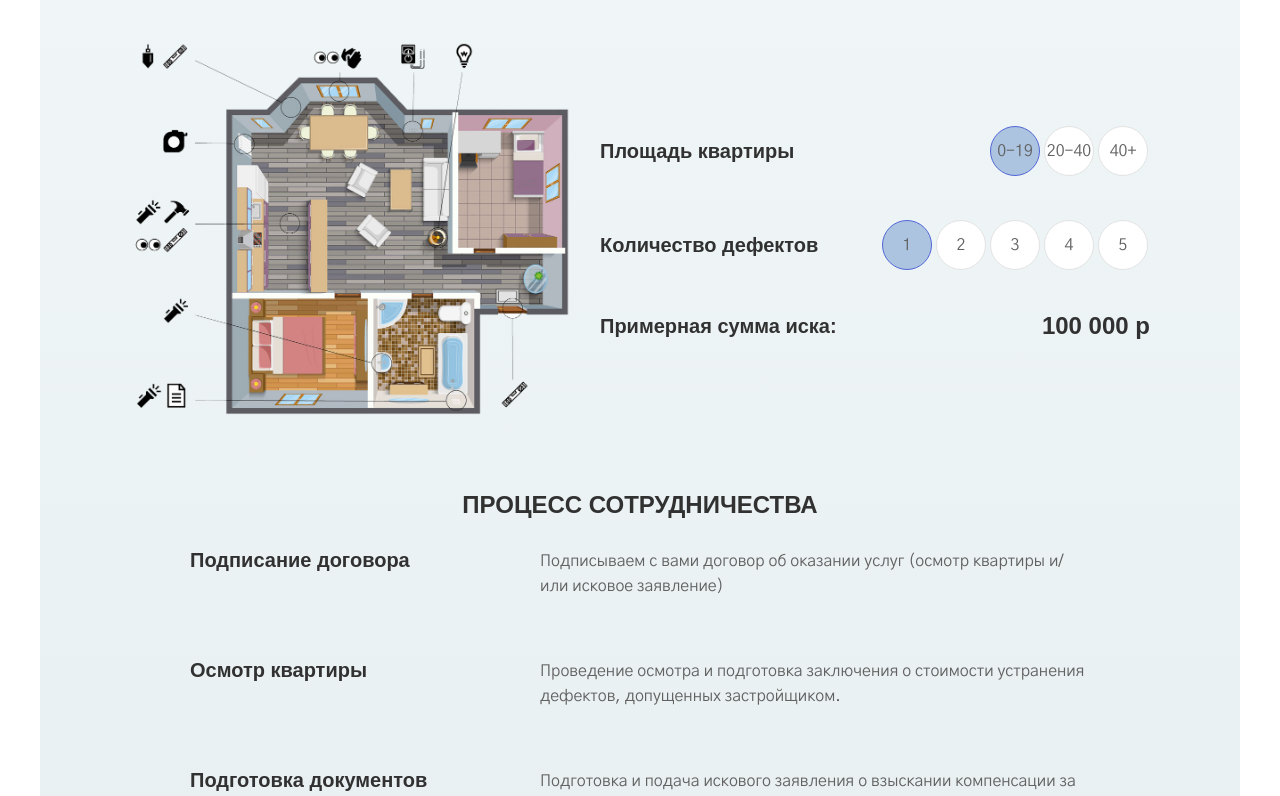
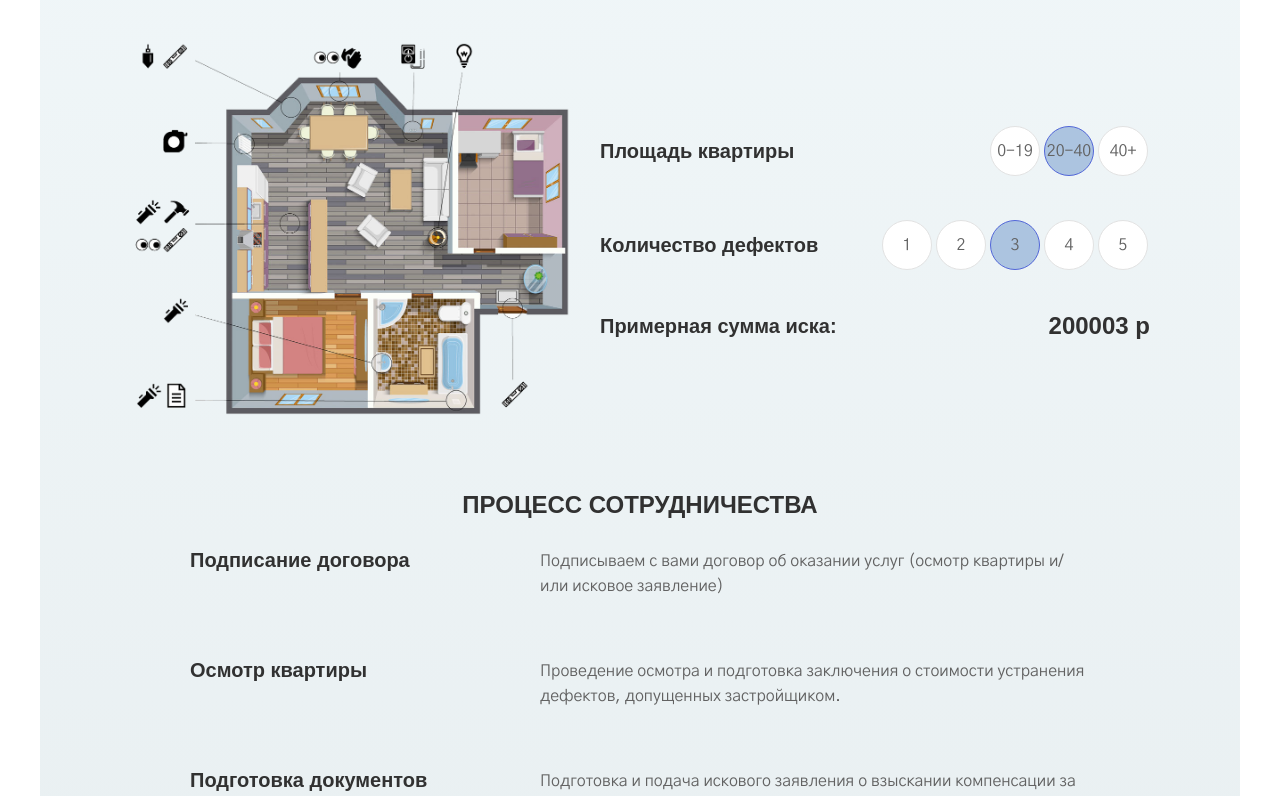
Before and after one commit to ervnkv/royalestate, a React (Create React App) app: page / in a window 1280 px wide. Shown: the part 1245-2041 px from the top of the page. Built offline with nearby package versions, Linux system fonts and the light colour scheme; a web font is replaced by a local one.

Commit message:
Калькулятор работает, но некрасивый

```diff
--- a/src/components/Calculator.js
+++ b/src/components/Calculator.js
@@ -6,16 +6,22 @@ export default class Calculator extends Component {
 	constructor(props){
 		super(props);
 		this.state = {
-			activeArea: 'a1',
-			activeCount: 'c1'
+			activeArea: 'a2',
+			activeCount: 'c3',
+			sum: '___',
 		};
-		this.setActive = this.setActive.bind(this);
-	}
-	setActive(id) {
-		// this.setState(() => ({
-		// 	activeArea: id
-		// }));
-		console.log(id);
+		this.setActiveArea = (id) => {
+			this.setState(() => ({
+				activeArea: id
+			}));
+		};
+		this.setActiveCount = (id) => {
+			this.setState(() => ({
+				activeCount: id
+			}));
+		};
+
+
 	}
 
 	render() {
@@ -26,7 +32,7 @@ export default class Calculator extends Component {
 			return(
 				<button
 					key={id}
-					onClick={this.setActive({id})}
+					onClick={() => this.setActiveArea(id)}
 					className={classN}>
 					{tittle}
 				</button>
@@ -36,11 +42,72 @@ export default class Calculator extends Component {
 		const htmlCountButtons = countButtons.map(({tittle,id}) =>{
 			const classN = (this.state.activeCount == id ? 'btnRoomArea active' : 'btnRoomArea');
 			return(
-				<button key={id} className={classN}>
+				<button
+					key={id}
+					onClick={() => this.setActiveCount(id)}
+					className={classN}>
 					{tittle}
 				</button>
 			);
 		});
+
+		const getSum = () => {
+			const comb = this.state.activeArea+this.state.activeCount;
+			let result = '';
+			switch (comb) {
+				case 'a1c1':
+					result = '100001';
+					break;
+				case 'a1c2':
+					result = '100002';
+					break;
+				case 'a1c3':
+					result = '100003';
+					break;
+				case 'a1c4':
+					result = '100004';
+					break;
+				case 'a1c5':
+					result = '100005';
+					break;
+				case 'a2c1':
+					result = '200001';
+					break;
+				case 'a2c2':
+					result = '200002';
+					break;
+				case 'a2c3':
+					result = '200003';
+					break;
+				case 'a2c4':
+					result = '200004';
+					break;
+				case 'a2c5':
+					result = '200005';
+					break;
+				case 'a3c1':
+					result = '300001';
+					break;
+				case 'a3c2':
+					result = '300002';
+					break;
+				case 'a3c3':
+					result = '300003';
+					break;
+				case 'a3c4':
+					result = '300004';
+					break;
+				case 'a3c5':
+					result = '300005';
+					break;
+				default:
+					result = '100000';
+					break;
+			}
+			return(
+				<h2>{result} p</h2>
+			);
+		};
 
 
 		return(
@@ -63,7 +130,7 @@ export default class Calculator extends Component {
 						</div>
 						<div className='f-row'>
 							<h3 className='calcText'>Примерная сумма иска:</h3>
-							<h2>100 000 p</h2>
+							{getSum()}
 						</div>
 					</div>
 				</div>
--- a/src/components/Header.scss
+++ b/src/components/Header.scss
@@ -12,6 +12,7 @@ ul{
     li {
         margin: 0 7.5px;
         display: inline-block;
+        font-weight: 800;
         cursor: pointer;
         &:hover{
             font-weight: 800;
```
